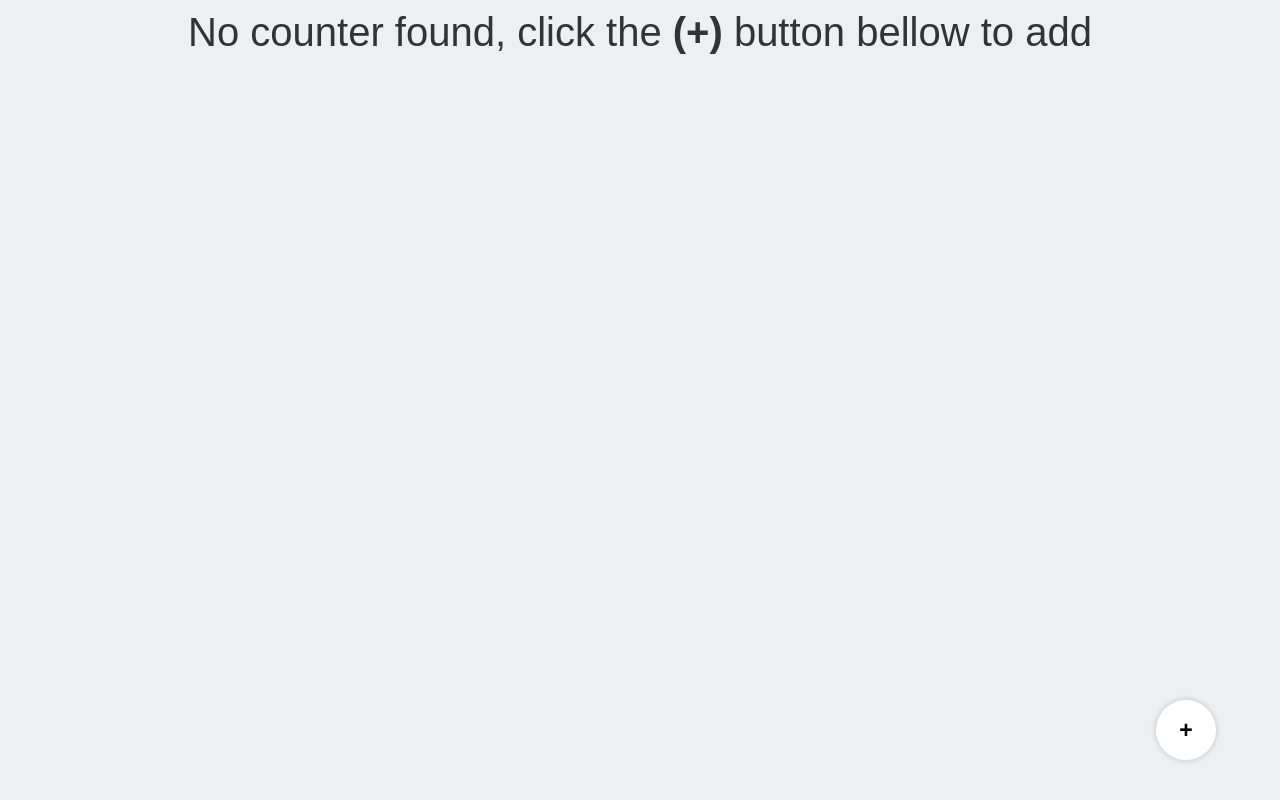
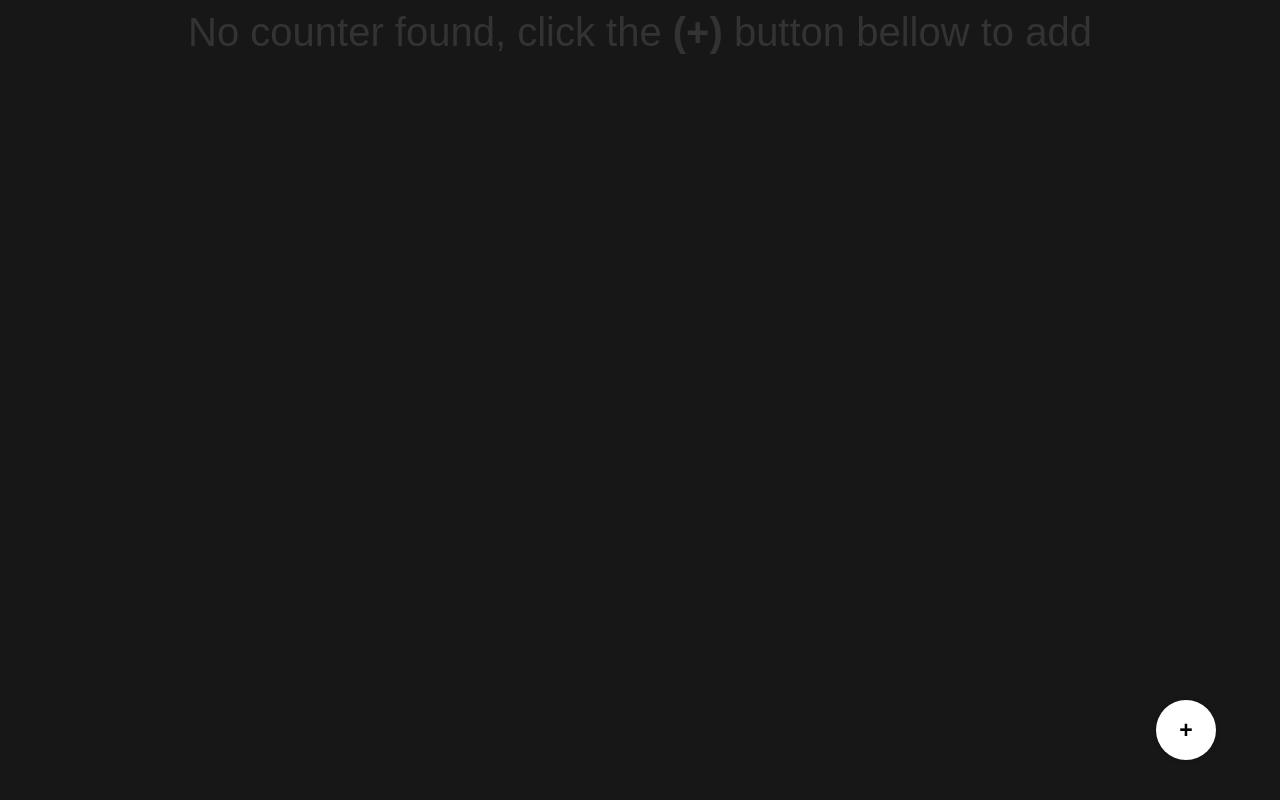
Before and after one commit to gloirekiba/better-counter, a React (Create React App) app: page / in a window 1280 px wide. Built offline with nearby package versions, Linux system fonts and the light colour scheme.

Commit message:
💄 update background color

```diff
--- a/src/style.global.js
+++ b/src/style.global.js
@@ -17,7 +17,7 @@ const GlobalStyle = createGlobalStyle`
     padding: 1em 0;
     color: #333;
     font-family: "Poppins", sans-serif;
-    background-color: #ecf0f3;
+    background-color: #171717;
   }
 
   button {
```
